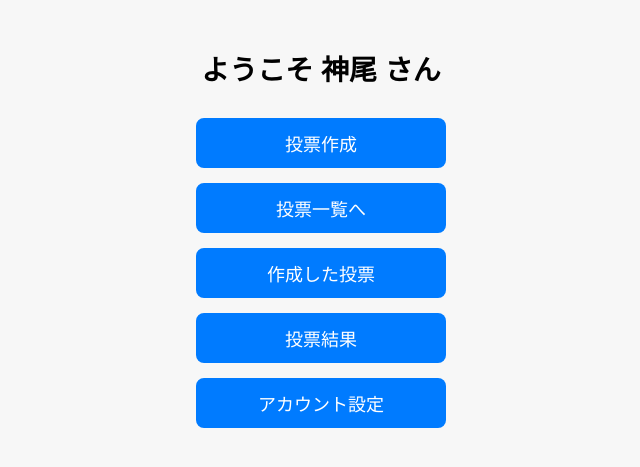
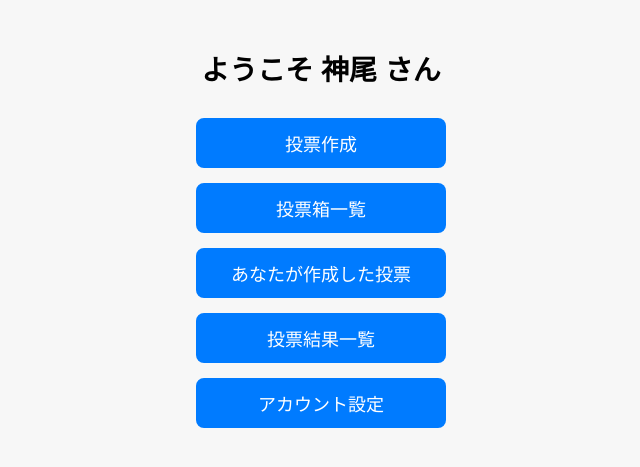
Before and after one commit to yamazaki-gumi/ubdcvote, a PHP site: page /main.php in a window 1280 px wide. Shown: the part 171-638 px from the top of the page, without its empty margins (319-959 px from the left). Run offline with PHP 8.4, Linux system fonts and the light colour scheme; a user stored in the database is signed in.

Commit message:
修正しました

```diff
--- a/main.php
+++ b/main.php
@@ -81,9 +81,9 @@ h1 {
 
 <div class="menu-container">
     <button onclick="location.href='title.php'">投票作成</button>
-    <button onclick="location.href='itiran.php'">投票一覧へ</button>
-    <button onclick="location.href='zumi.php'">作成した投票</button>
-    <button onclick="location.href='sugi.php'">投票結果</button>
+    <button onclick="location.href='itiran.php'">投票箱一覧</button>
+    <button onclick="location.href='zumi.php'">あなたが作成した投票</button>
+    <button onclick="location.href='sugi.php'">投票結果一覧</button>
     <button onclick="location.href='setting.php'">アカウント設定</button>
 </div>
 
--- a/title.php
+++ b/title.php
@@ -130,7 +130,7 @@ $stmt->close();
 <div class="option-box">
     <div class="option-header d-flex justify-content-between align-items-start">
         <div>
-            <h4 id="optionHeaderTitle">選択肢を追加（投票ID: <?php echo $last_vote_id; ?>）</h4>
+            <h4 id="optionHeaderTitle">選択肢を追加</h4>
             <div class="small text-muted" id="voteMeta">
                 タイトル：<span id="displayTitle"><?php echo htmlspecialchars($vote_title); ?></span>
                 &nbsp;&nbsp;|&nbsp;&nbsp;
```
